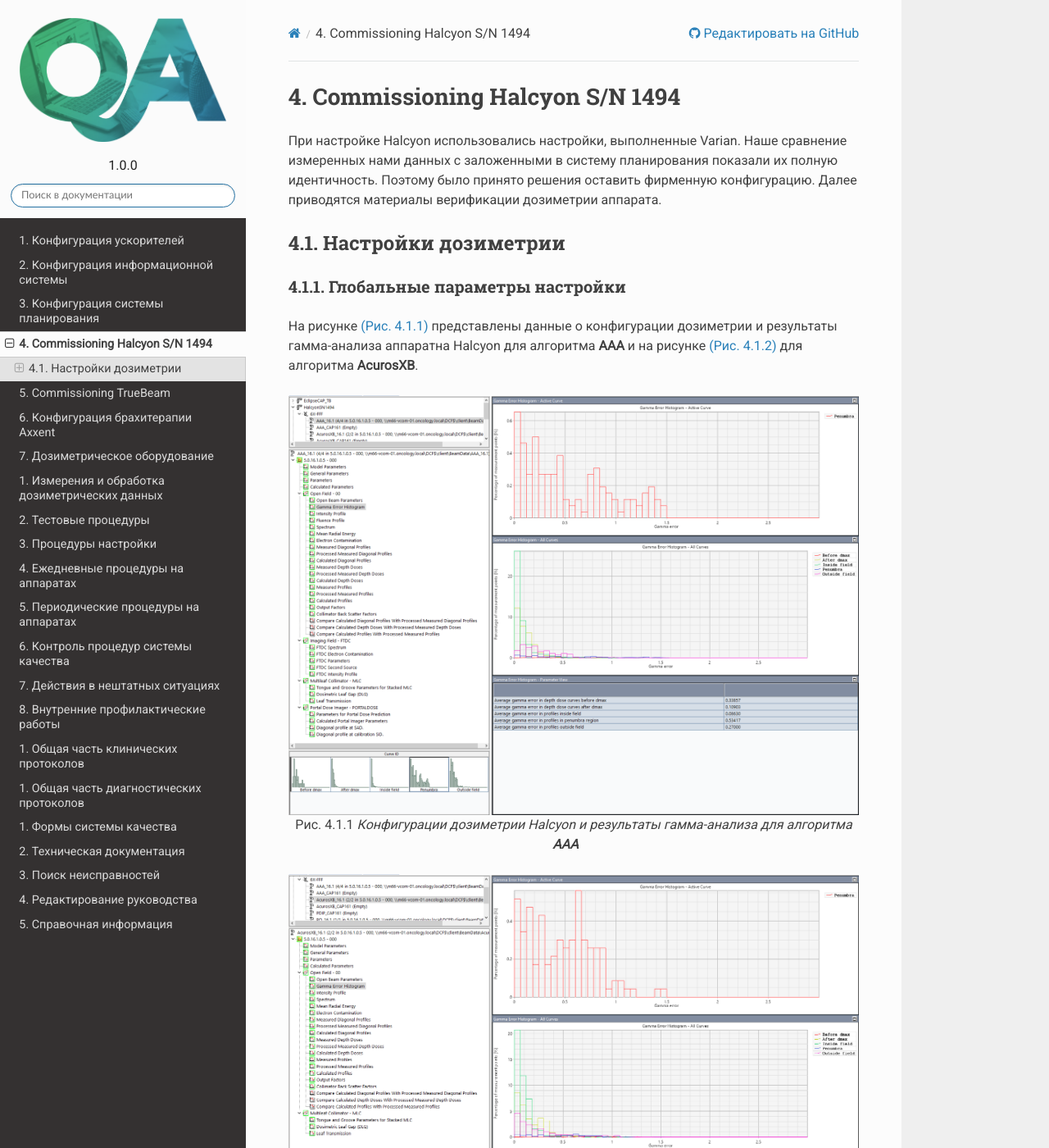
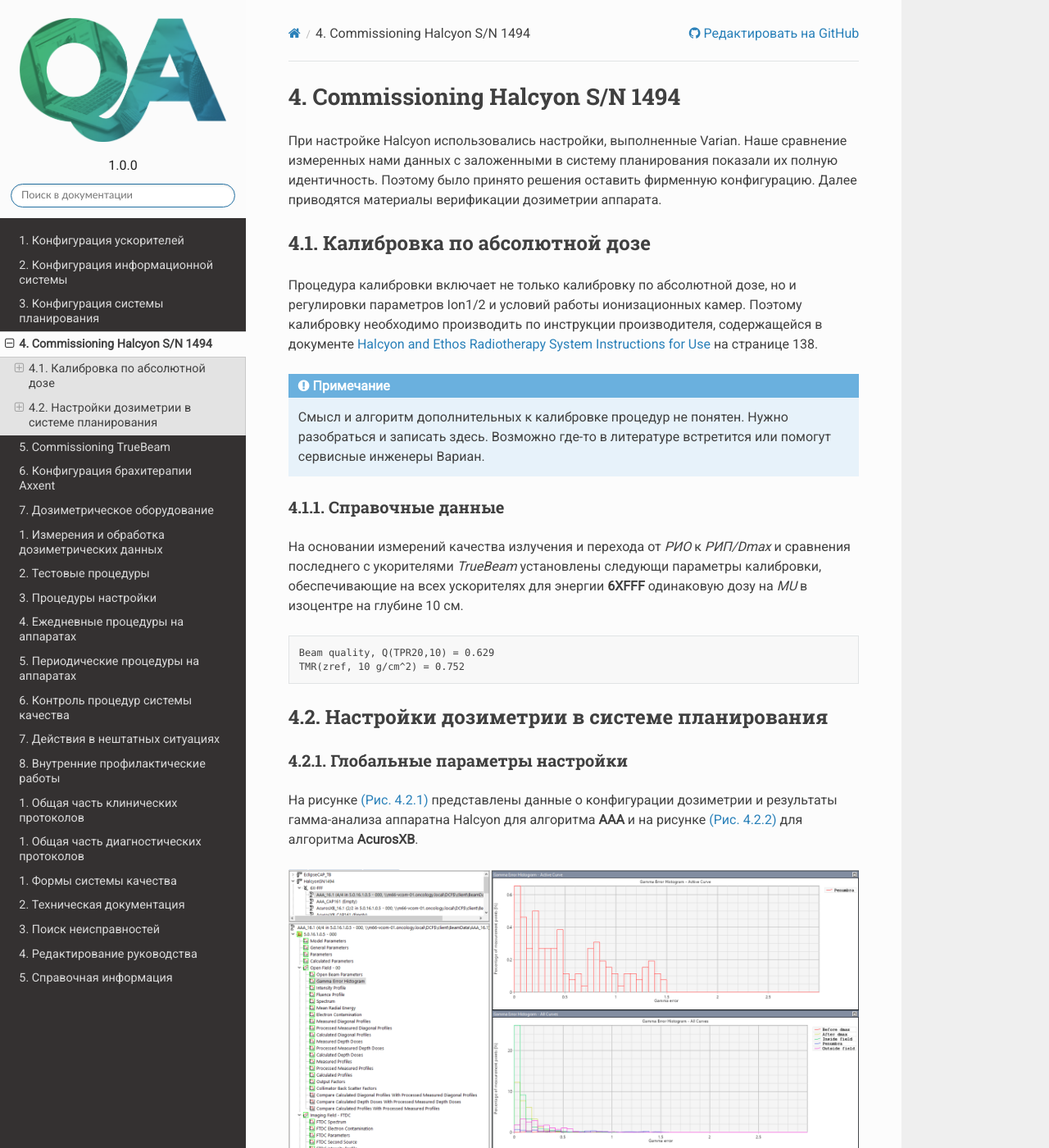
Before and after one commit to ggorlachev/RtDepBusiness, a Sphinx documentation site: the page built from source/commissioning/halcyon.rst, in a window 1280 px wide and 1400 px high. Shown: the whole window at 82% size. Built offline with Sphinx 7.4.7 and the Read the Docs theme 2.0.0, drawn with Linux system fonts in a browser that asks for light colours; some web fonts are replaced; some of the changed text lies outside the part shown.

Commit message:
Дополнения в брахитерапию и калибровку Halcyon

```diff
--- a/source/commissioning/halcyon.rst
+++ b/source/commissioning/halcyon.rst
@@ -9,8 +9,36 @@
 Поэтому было принято решения оставить фирменную конфигурацию.
 Далее приводятся материалы верификации дозиметрии аппарата.
 
-Настройки дозиметрии
---------------------
+
+Калибровка по абсолютной дозе
+-----------------------------
+
+Процедура калибровки включает не только калибровку по абсолютной дозе,
+но и регулировки параметров Ion1/2 и условий работы ионизационных камер.
+Поэтому калибровку необходимо производить по инструкции производителя,
+содержащейся в документе
+`Halcyon and Ethos Radiotherapy System Instructions for Use <./data/varian/Halcyon_and_Ethos_Radiotherapy_System_Instructions_for_Use.pdf>`_
+на странице 138.
+
+.. note:: Смысл и алгоритм дополнительных к калибровке процедур не понятен.
+          Нужно разобраться и записать здесь.
+          Возможно где-то в литературе встретится или помогут сервисные инженеры Вариан.
+
+Справочные данные
+~~~~~~~~~~~~~~~~~
+
+На основании измерений качества излучения и перехода от *РИО* к *РИП/Dmax*
+и сравнения последнего с укорителями *TrueBeam* установлены следующи параметры калибровки,
+обеспечивающие на всех ускорителях для энергии **6XFFF** одинаковую дозу на *MU*
+в изоцентре на глубине 10 см.
+
+.. code-block:: none
+
+    Beam quality, Q(TPR20,10) = 0.629
+    TMR(zref, 10 g/cm^2) = 0.752
+
+Настройки дозиметрии в системе планирования
+-------------------------------------------
 
 Глобальные параметры настройки
 ~~~~~~~~~~~~~~~~~~~~~~~~~~~~~~
```
Also changed, not shown: source/commissioning/config_axxent.rst (+25 -1 lines), source/commissioning/images/XoftUserWorksheet.png (added).
